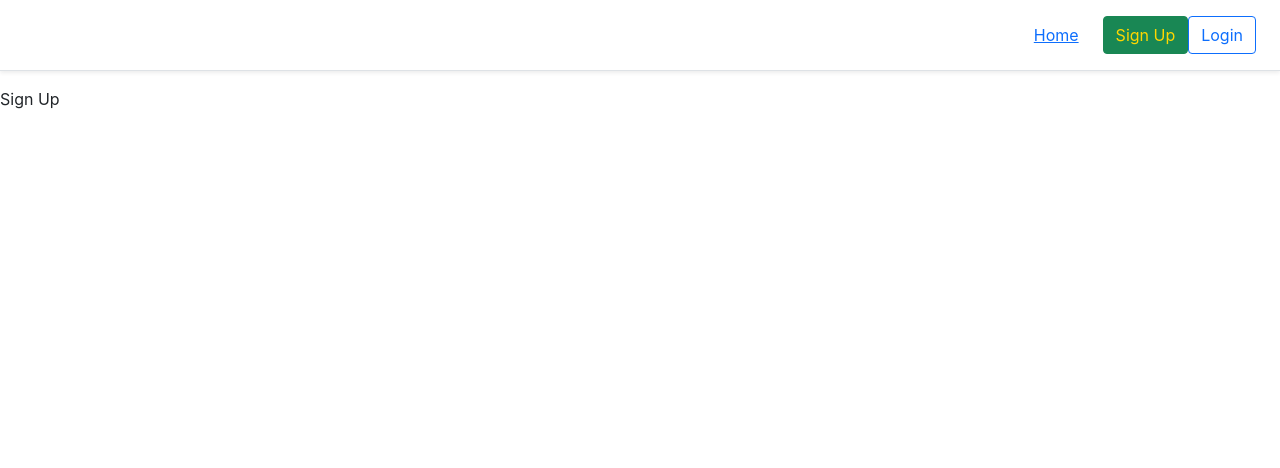
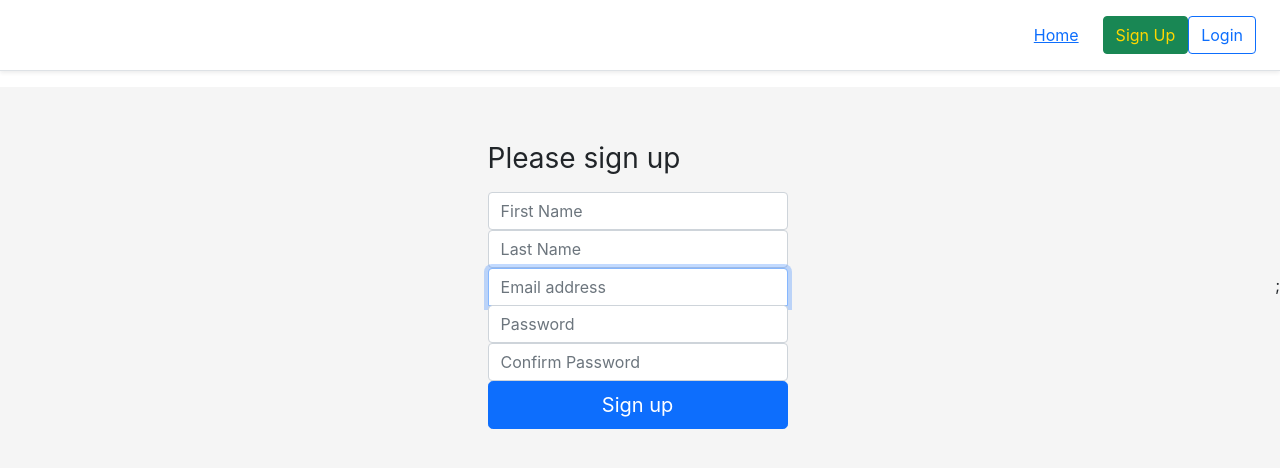
Before and after one commit to klearanime/crypto-search-frontend, a React (Create React App) app: page /sign-up in a window 1280 px wide. Shown: the top 468 px of the page. Built offline with nearby package versions, Linux system fonts and the light colour scheme.

Commit message:
sign up page w/css

```diff
--- a/src/App.js
+++ b/src/App.js
@@ -1,16 +1,20 @@
 import React, { Component } from 'react'
 import MainRouter from "./MainRouter"
+import { ToastContainer } from "react-toastify"
 
+import "react-toastify/dist/ReactToastify.css"
 
 export class App extends Component {
   render() {
     return (
-      <div>
-        <MainRouter></MainRouter>
-      </div>
+      <>
+      <ToastContainer />
+      <MainRouter />
+      </>
     )
   }
 }
 
 
+
 export default App
--- a/src/component/SignUp/SignUp.js
+++ b/src/component/SignUp/SignUp.js
@@ -1,15 +1,233 @@
 import React, { Component } from 'react'
+import { isStrongPassword, isError } from "validator"
+import { debounce } from "lodash"
+import axios from "axios"
+import { toast } from "react-toastify"
 import "./SignUp.css"
 
 
 export class SignUp extends Component {
+    constructor(props) {
+        super(props)
+
+        this.state = {
+            firstName: "",
+            lastName: "",
+            email: "",
+            password: "",
+            confirmPassword: "",
+            isError: false,
+            errorObj: {},
+        }
+
+        this.onChangeDebounce = debounce(this.onChangeDebounce, 2000)
+    }
+
+    handleSignup = (event) => {
+        this.setState({
+            [event.target.name]: event.target.value,
+        })
+    }
+
+    onChangeDebounce = () => {
+        let errorObj = {}
+        if (this.state.password !== this.state.confirmPassword) {
+            errorObj.checkConfirmPassword = "Your password does not match!"
+        }
+        // if (!isStrongPassword(this.state.password)) {
+        //     errorObj.checkPasswordStrength =
+        //         "Password must be 8 characters and contain upper/lowercase - number - special character."
+        // }
+
+        if (Object.keys(errorObj).length > 0) {
+            this.setState({
+                isError: true,
+                errorObj: errorObj,
+            })
+        } else {
+            this.setState({
+                isError: false,
+                errorObj: {},
+            })
+        }
+    }
+
+    handleOnPasswordChange = (event) => {
+        this.setState({
+            [event.target.name]: event.target.value,
+        },
+            () => {
+                this.onChangeDebounce()
+            })
+    }
+
+    handleOnSubmit = async (event) => {
+        event.preventDefault()
+        let { firstName, lastName, email, password, isError } = this.state
+        if (isError) {
+            toast.error("Please fix your password.", {
+                position: "top-center",
+                autoClose: 5000,
+                hideProgressBar: false,
+                closeOnClick: true,
+                pauseOnHover: true,
+                draggable: true,
+                progress: undefined,
+            })
+            return
+        }
+        try {
+            let result = await axios.post("http://localhost:3001/users/sign-up", {
+                firstName,
+                lastName,
+                email,
+                password,
+            })
+
+            this.setState({
+                firstName: "",
+                lastName: "",
+                email: "",
+                password: "",
+                confirmPassword: "",
+            })
+
+            toast.success("YAY! Please go login!!!!!", {
+                position: "top-center",
+                autoClose: 5000,
+                hideProgressBar: false,
+                closeOnClick: true,
+                pauseOnHover: true,
+                draggable: true,
+                progress: undefined,
+            })
+        } catch (e) {
+            toast.error(e.response.data, {
+                position: "top-center",
+                autoClose: 5000,
+                hideProgressBar: false,
+                closeOnClick: true,
+                pauseOnHover: true,
+                draggable: true,
+                progress: undefined,
+            })
+        }
+    }
+
+
+    showErrorMessageObj = () => {
+        let errorMessageArray = Object.values(this.state.errorObj)
+        return errorMessageArray.map((errorMessage, index) => {
+            return (
+                <div key={index} className="alert alert-danger">{errorMessage}</div>
+            )
+        })
+    }
+
+
+
     render() {
+        const {
+            firstName,
+            lastName,
+            email,
+            password,
+            confirmPassword,
+            isError,
+        } = this.state
+
         return (
-            <div>
-                Sign Up
+            <div className="form-body">
+                <main className="form-signin">
+                    {isError && this.showErrorMessageObj()}
+                    <form onSubmit={this.handleOnSubmit}>
+                        <h1 className="h3 mb-3 fw-normal">Please sign up</h1>
+                        <label htmlFor="inputFirstName" className="visually-hidden">
+                            First Name
+            </label>
+                        <input
+                            type="text"
+                            id="inputFirstName"
+                            className="form-control"
+                            placeholder="First Name"
+                            required
+                            autoFocus
+                            name="firstName"
+                            value={firstName}
+                            onChange={this.handleSignup}
+                            pattern="[A-Za-z]*"
+                        />
+                        <label htmlFor="inputLastName" className="visually-hidden">
+                            Last Name
+            </label>
+                        <input
+                            type="text"
+                            id="inputLastName"
+                            className="form-control"
+                            placeholder="Last Name"
+                            required
+                            autoFocus
+                            name="lastName"
+                            value={lastName}
+                            onChange={this.handleSignup}
+                            pattern="[A-Za-z]*"
+                        />
+                        <label htmlFor="inputEmail" className="visually-hidden">
+                            Email address
+            </label>
+                        <input
+                            type="email"
+                            id="inputEmail"
+                            className="form-control"
+                            placeholder="Email address"
+                            required
+                            autoFocus
+                            name="email"
+                            value={email}
+                            onChange={this.handleSignup}
+                        />
+                        <label htmlFor="inputPassword" className="visually-hidden">
+                            Password
+            </label>
+                        <input
+                            // type="password"  --- to hide password
+                            type="text"
+                            id="inputPassword"
+                            className="form-control"
+                            placeholder="Password"
+                            required
+                            name="password"
+                            value={password}
+                            onChange={this.handleOnPasswordChange}
+                        />
+                        <label htmlFor="inputConfirmPassword" className="visually-hidden">
+                            Confirm Password
+            </label>
+                        <input
+                            // type="password"   --- to hide password
+                            type="text"
+                            id="inputConfirmPassword"
+                            className="form-control"
+                            placeholder="Confirm Password"
+                            required
+                            name="confirmPassword"
+                            value={confirmPassword}
+                            onChange={this.handleOnPasswordChange}
+                        />
+                        <button
+                            className="w-100 btn btn-lg btn-primary"
+                            type="submit"
+                            disabled={isError ? true : false}
+                        >
+                            Sign up
+            </button>
+                    </form>
+                </main>
+        ;
             </div>
-        )
+        );
     }
 }
 
+
 export default SignUp
```
